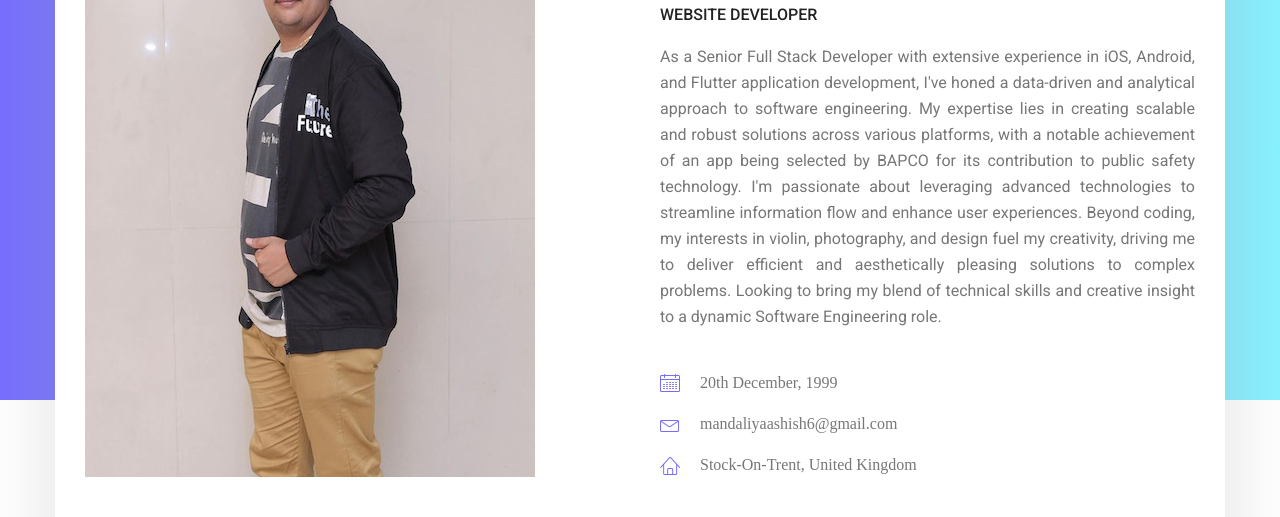
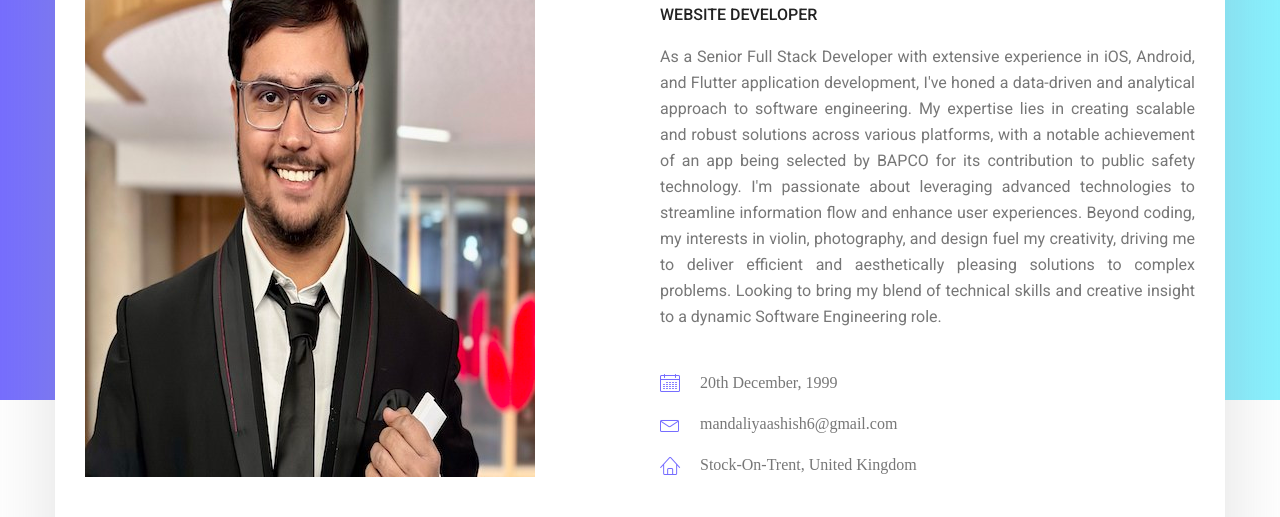
Before and after one commit to mandaliyaashish/portfolio, a plain HTML site: page index.html in a window 1280 px wide. Shown: the part 360-877 px from the top of the page. Drawn offline with Linux system fonts and the light colour scheme; a script that the page names is missing; a web font is replaced by a local one.

Commit message:
Update index.html
Update Image

```diff
--- a/index.html
+++ b/index.html
@@ -74,7 +74,7 @@ function validate_form ( )
 					<div class="banner_content">
 						<div class="media">
 							<div class="d-flex">
-								<img src="img/personal.jpg" alt="">
+								<img src="img/personal_.jpg" alt="">
 							</div>
 							<div class="media-body">
 								<div class="personal_text">
```
